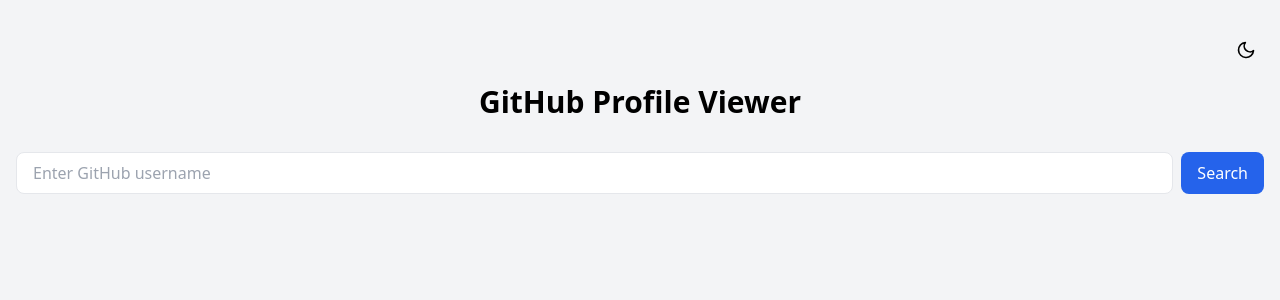
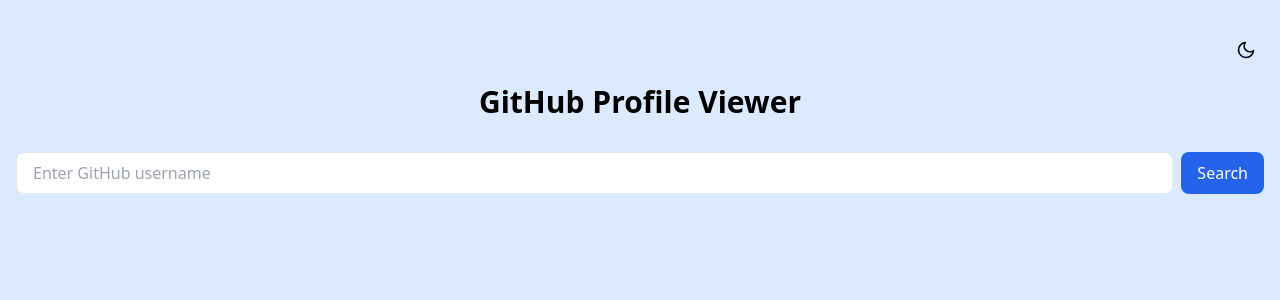
Before and after one commit to Julienish14/github-profile-viewer, a React (Create React App) app: page / in a window 1280 px wide. Shown: the top 300 px of the page. Built offline with nearby package versions, Linux system fonts and the light colour scheme.

Commit message:
few changes on the landing

```diff
--- a/src/App.jsx
+++ b/src/App.jsx
@@ -32,7 +32,7 @@
   };
 
   return (
-    <div className="min-h-screen bg-gray-100 dark:bg-gray-900 transition-colors duration-200">
+    <div className="min-h-screen bg-blue-100 dark:bg-gray-900 transition-colors duration-200">
       <div className="container mx-auto px-4 py-8">
         <div className="flex justify-end mb-4">
           <ThemeToggle />
```
